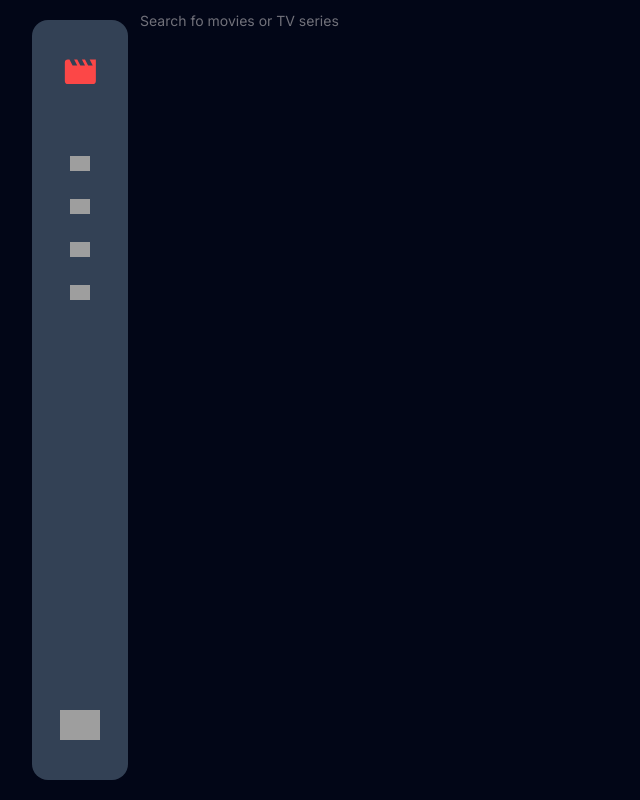
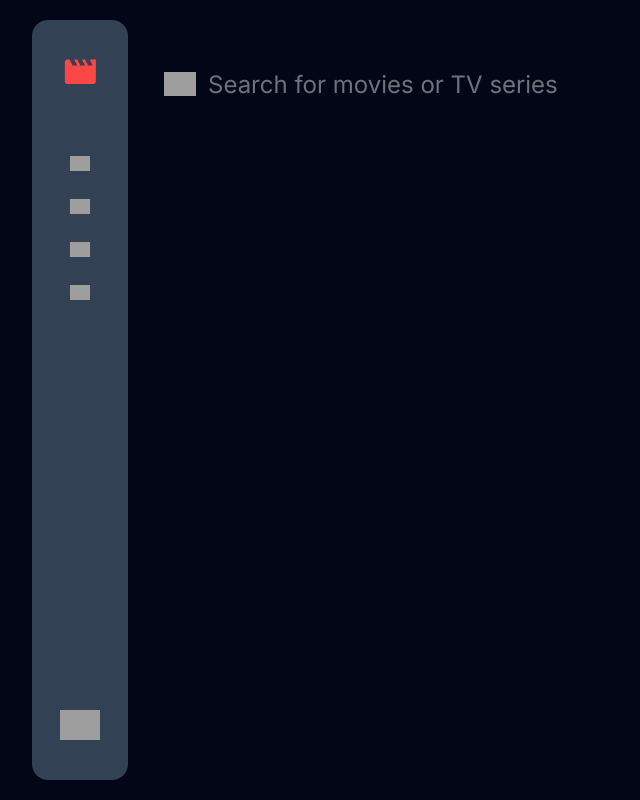
Before and after one commit to BasilGaudion/entertainement-app, a Next.js app: page /home in a window 1280 px wide. Shown: the whole page, without its empty margins (0-640 px from the left). Built offline with nearby package versions, Linux system fonts and the light colour scheme; grey boxes are pictures that could not be loaded.

Commit message:
Refactor home page and update global styles

```diff
--- a/app/(private)/home/page.tsx
+++ b/app/(private)/home/page.tsx
@@ -1,12 +1,10 @@
-import { Input } from "@/components/ui/input";
 import React from "react";
+import SearchBar from "./search-bar";
 
 const Home = () => {
   return (
-    <div className=" w-full">
-      <div>
-        <Input type="text" placeholder="Search fo movies or TV series" />
-      </div>
+    <div className="w-full ml-9">
+      <SearchBar />
     </div>
   );
 };
--- /dev/null
+++ b/app/(private)/home/search-bar.tsx
@@ -0,0 +1,14 @@
+import Image from "next/image";
+import SearchIcon from "../../../public/assets/icon-search.svg";
+import { Input } from "@/components/ui/input";
+
+const SearchBar = () => {
+  return (
+    <div className="mt-16 pr-9 flex items-center">
+      <Image src={SearchIcon} alt="search" width={32} height={32} />
+      <Input type="text" placeholder="Search for movies or TV series" />
+    </div>
+  );
+};
+
+export default SearchBar;
--- a/app/globals.css
+++ b/app/globals.css
@@ -1,8 +1,12 @@
+@import url("https://fonts.googleapis.com/css2?family=Outfit:wght@100..900&display=swap");
 @tailwind base;
 @tailwind components;
 @tailwind utilities;
 
 @layer base {
+  html {
+    font-family: "Outfit", sans-serif;
+  }
   :root {
     --background: 0 0% 100%;
     --foreground: 240 10% 3.9%;
--- a/components/ui/input.tsx
+++ b/components/ui/input.tsx
@@ -11,7 +11,7 @@ const Input = React.forwardRef<HTMLInputElement, InputProps>(
       <input
         type={type}
         className={cn(
-          "flex h-10 w-full bg-slate-950 px-3 py-2 text-sm file:border-0 file:bg-transparent file:text-sm file:font-medium placeholder:text-muted-foreground focus:outline-none focus:border-b focus:border-sky-800 text-slate-50 caret-red-500",
+          "flex h-10 w-full bg-slate-950 px-3 py-2 file:border-0 file:bg-transparent file:text-sm file:font-medium placeholder:text-muted-foreground focus:outline-none focus:border-b focus:border-sky-800 text-slate-50 caret-red-500 font-normal text-2xl",
           className
         )}
         ref={ref}
```
